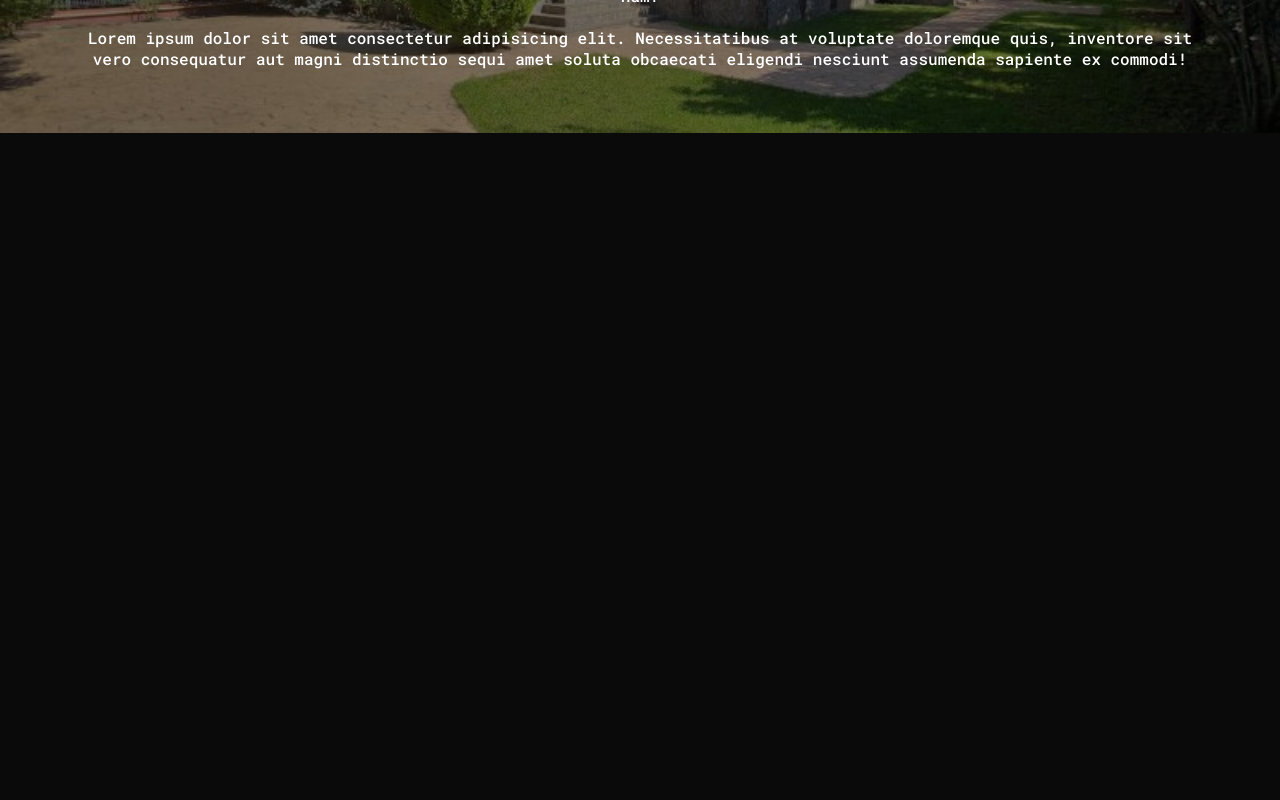
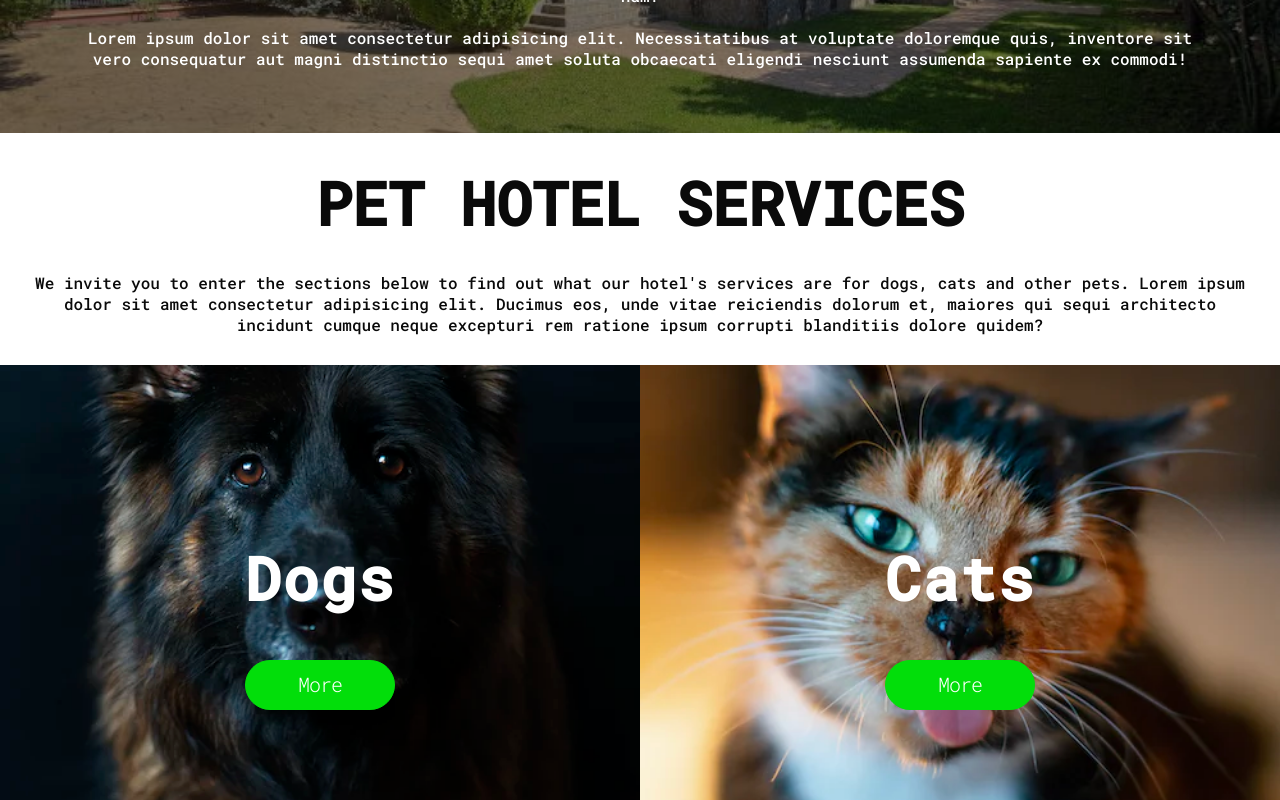
Before and after one commit to lucasonasis/pet-hotel, a React (Create React App) app: page / in a window 1280 px wide. Shown: the part 420-1220 px from the top of the page. Before the commit the page ends 800 px from the top, so only its background shows below. Built offline with nearby package versions, Linux system fonts and the light colour scheme.

Commit message:
Home page - services, gallery, blog and footer

```diff
--- a/src/components/blog/Blog.css
+++ b/src/components/blog/Blog.css
@@ -4,7 +4,7 @@
     justify-content: center;
     align-items: center;
     margin-top: 3%;
-    padding: 30px;
+    padding: 0px 30px 30px 30px;
     color: #fff;
 }
 
--- a/src/pages/about/About.css
+++ b/src/pages/about/About.css
@@ -117,11 +117,10 @@
 @media screen and (max-width: 800px) {
     .pages-about-links {
         flex-direction: column;
-        height: 1500px;
     }
 
     .pages-about-links-one, .pages-about-links-two, .pages-about-links-three {
-        height: 500px;
+        min-height: 500px;
     }
 }
 
@@ -135,7 +134,7 @@
 .pages-about-links a {
     text-align: center;
     width: 150px;
-    height: 50px;
+    min-height: 50px;
     border-radius: 10em;
     font-size: 20px;
     background-color: #02de0a;
--- a/src/pages/home/Home.css
+++ b/src/pages/home/Home.css
@@ -1,3 +1,6 @@
+.home-page-container {
+    color: white;
+}
 body {
     font-family: var(--font-family);
   }
@@ -50,3 +53,82 @@ body {
     position: relative;
     z-index: 2;
 }
+
+
+.home-page-services {
+    background-color: var(--color-blog-one);
+    color: var(--color-bg);
+}
+
+.home-page-services p {
+    text-align: center;
+    padding: 0px 30px 30px 30px;
+}
+
+.home-page-links {
+    display: flex;
+    width: 100%;
+    min-height: 500px;
+    object-fit: cover;
+}
+
+.home-page-links-one {
+    background-image: url('/src/assets/dog.webp');
+}
+
+.home-page-links-two {
+    background-image: url('/src/assets/cat.webp');
+}
+
+.home-page-links-three {
+    background-image: url('/src/assets/rabbit3.webp');
+}
+
+.home-page-links-one, .home-page-links-two, .home-page-links-three {
+    display: flex;
+    flex-direction: column;
+    align-items: center;
+    justify-content: center;
+    padding-left: 0;
+    padding-right: 0;
+    width: 100%;
+    background-size: cover;
+    background-repeat: no-repeat;
+    background-position: center;
+}
+
+
+@media screen and (max-width: 800px) {
+    .home-page-links {
+        flex-direction: column;
+    }
+
+    .home-page-links-one, .home-page-links-two, .home-page-links-three {
+        min-height: 500px;
+    }
+}
+
+.home-page-links h1 {
+    text-align: center;
+    font-size: 60px;
+    letter-spacing: 0.1rem;
+    font-weight: 900;
+}
+
+.home-page-links a {
+    text-align: center;
+    width: 150px;
+    min-height: 50px;
+    border-radius: 10em;
+    font-size: 20px;
+    background-color: #02de0a;
+    border: 1px solid #02de0a;
+    cursor: pointer;
+    padding-top: 10px;
+    font-weight: 100;
+    letter-spacing: -1px;
+}
+
+.home-page-links a:hover {
+    background-color: transparent;
+}
--- a/src/pages/home/Home.jsx
+++ b/src/pages/home/Home.jsx
@@ -1,7 +1,11 @@
 import React from 'react'
 import { Link } from 'react-router-dom';
+import './Home.css';
+import MyButton from '../../components/button/MyButton';
 import Navbar from '../../components/navbar/Navbar';
-import './Home.css';
+import Blog from '../../components/blog/Blog';
+import Gallery from '../../components/gallery/Gallery';
+import Footer from '../../components/footer/Footer';
 
 function Home() {
   return (
@@ -13,13 +17,31 @@ function Home() {
             <br/>Lorem ipsum dolor sit amet consectetur adipisicing elit. Necessitatibus at voluptate doloremque quis, inventore sit vero consequatur aut magni distinctio sequi amet soluta obcaecati eligendi nesciunt assumenda sapiente ex commodi!</p>
         </div>
         <div className="home-page-services">
+            <h1>
+                PET HOTEL SERVICES
+            </h1>
+            <p>
+            We invite you to enter the sections below to find out what our hotel's services are for dogs, cats and other pets. Lorem ipsum dolor sit amet consectetur adipisicing elit. Ducimus eos, unde vitae reiciendis dolorum et, maiores qui sequi architecto incidunt cumque neque excepturi rem ratione ipsum corrupti blanditiis dolore quidem?
+            </p>
+        </div>
+        <div className="home-page-links">
+                <div className="home-page-links-one">
+                    <h1>Dogs</h1>
+                    <a href="http://localhost:3000/dogs">More</a>
+                </div>
+                <div className="home-page-links-two">
+                    <h1>Cats</h1>
+                    <a href="http://localhost:3000/cats">More</a>
+                </div>
+        </div>
+      </div>
+    <MyButton/>
+    <Navbar/>
+    <Blog/>
+    <Gallery/>
+    <Footer/>
 
-        </div>
-
-
-      </div>
-    <Navbar/>
-    </div>
+   </div>
   )
 }
 
```
Lines whose indentation alone changed are shown as unchanged.
